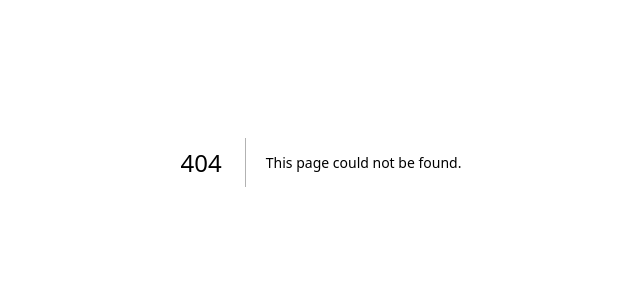
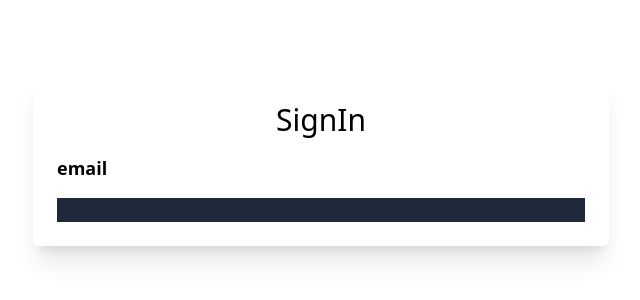
Before and after one commit to Herisetyawan123/buildandservice, a Next.js app: page /auth/signin in a window 1280 px wide. Before the commit this address had no page. Shown: the part 238-538 px from the top of the page, without its empty margins (319-959 px from the left). Built offline with nearby package versions, Linux system fonts and the light colour scheme.

Commit message:
create: auth-next

```diff
--- a/package.json
+++ b/package.json
@@ -10,6 +10,7 @@
   },
   "dependencies": {
     "next": "13.0.1",
+    "next-auth": "^4.15.0",
     "react": "18.2.0",
     "react-dom": "18.2.0"
   },
--- /dev/null
+++ b/pages/api/auth/[...nextauth].ts
@@ -0,0 +1,20 @@
+import NextAuth, { NextAuthOptions } from 'next-auth';
+import CredentialsProvider from 'next-auth/providers/credentials';
+const authOptions: NextAuthOptions = {
+  session: {
+    strategy: 'jwt',
+  },
+  providers: [
+    CredentialsProvider({
+      type: 'credentials',
+      credentials: {},
+      authorize(credentials, req) {
+        const { email, password } = credentials as {
+          email: string;
+          password: string;
+        };
+      },
+    }),
+  ],
+};
+export default NextAuth(authOptions);
--- /dev/null
+++ b/pages/auth/signin.tsx
@@ -0,0 +1,18 @@
+import { NextPage } from "next";
+
+interface Props{}
+const SignIn: NextPage = (props): JSX.Element => {
+  return (
+    <div className="relative flex flex-col justify-center min-h-screen overflow-hidden">
+      <div className="w-full p-6 m-auto bg-white rounded-md shadow-xl lg:max-w-xl">
+        <h1 className="text-3xl text-center">SignIn</h1>
+        <form action="">
+          <label htmlFor="email" className="block py-4 font-semibold text-lg">email</label>
+          <input type="email" className="block w-full bg-slate-800"/>
+        </form>
+      </div>
+    </div>
+  )
+}
+
+export default SignIn
```
Also changed, not shown: 1 other file (tests, documents, lock files or other folders).
